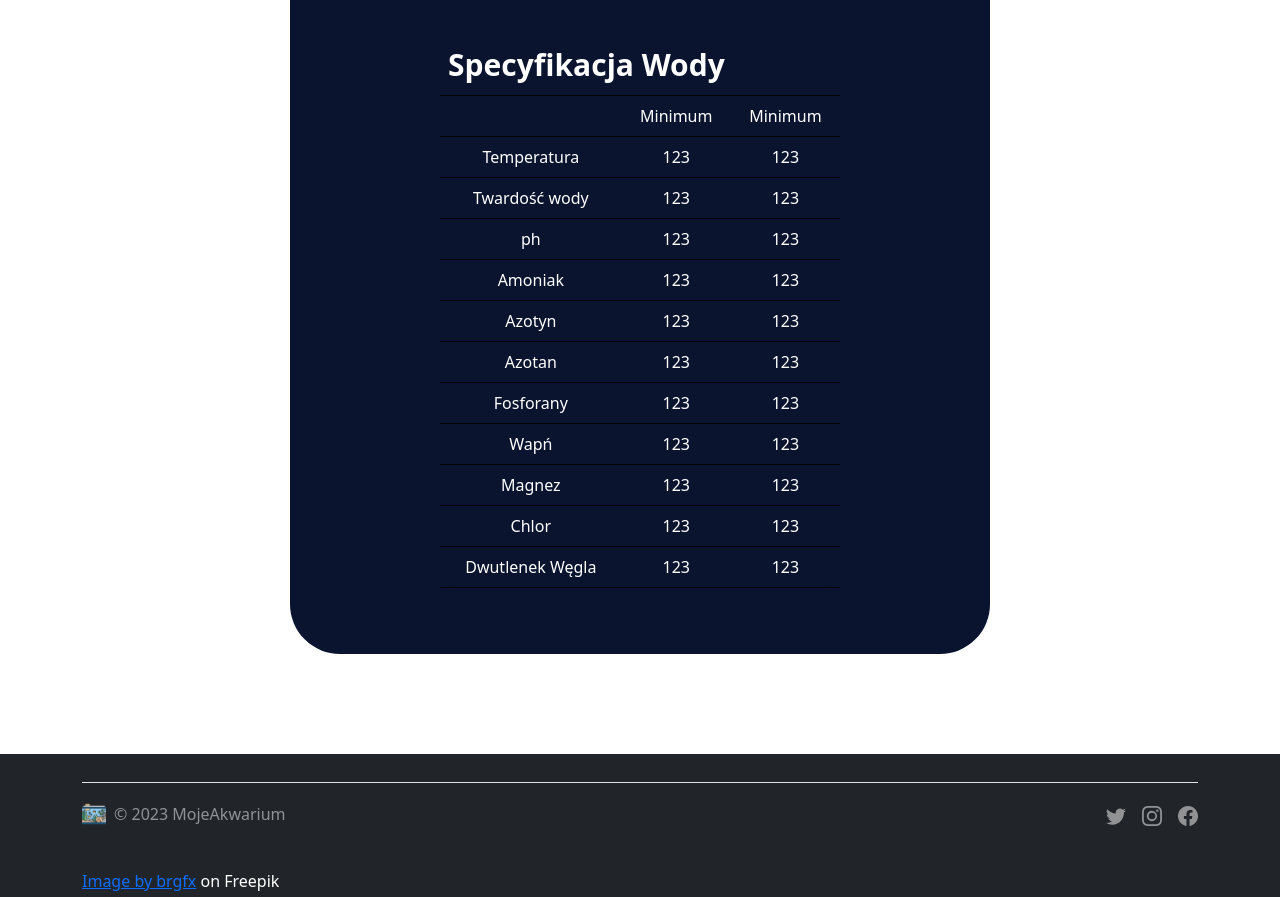
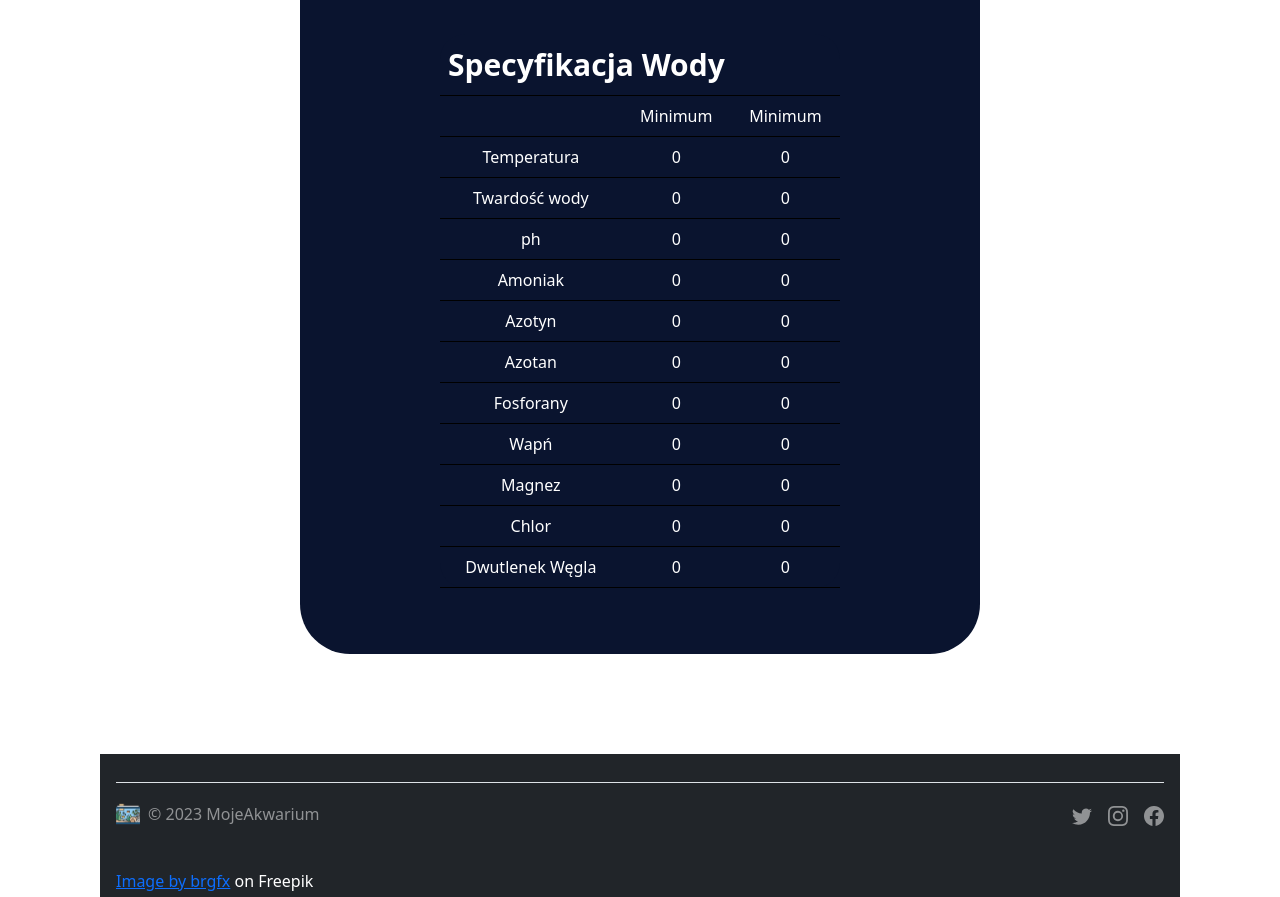
Before and after one commit to WPapuga/AkwariumPlus, a React (Create React App) app in the folder app/: page /szczegolyRyby in a window 1280 px wide. Shown: the part 840-1737 px from the top of the page. Built offline with nearby package versions, Linux system fonts and the light colour scheme; no server answers.

Commit message:
Changing FishDetails and cathing fishes from database

```diff
--- a/app/src/Components/FishList.js
+++ b/app/src/Components/FishList.js
@@ -10,8 +10,8 @@ function FishList({ fish, loading }) {
     <div className="FLFishContainer">
         {fish.map((item) => (
             <div className='FLFish' key={item.id}>
-                <Link to={`/szczegolyRyby?id=${item.id}`}><img className='FLFishImage' src={`images/${item.image}`}></img></Link>
-                <h3 className='FLFishName'>{item.name}</h3>
+                <Link to={`/szczegolyRyby?id=${item.id}`}><img className='FLFishImage' src={`images/${item.obraz}`}></img></Link>
+                <h3 className='FLFishName'>{item.gatunek}</h3>
             </div>
         ))}
     </div>
--- a/app/src/pages/FishDetails.js
+++ b/app/src/pages/FishDetails.js
@@ -9,26 +9,25 @@ function FishDetails() {
   const searchParams = new URLSearchParams(location.search);
   const id = searchParams.get("id");
   const [fish, setFish] = useState({});
-  const [loading, setLoading] = useState(false);
-  useEffect(() => {
-      setLoading(true);
-      fetch(`http://localhost:3030/getFishDetails?id=${id}`)
+  const [loading, setLoading] = useState(true);
+  useEffect( () => {
+    setLoading(true);
+    fetch(`http://localhost:3030/getFishDetails?id=${id}`)
         .then(response => response.json())
-        .then(data => {
+        .then( data => {
           setFish(data);
           console.log(data);
           setLoading(false);
         });
   }, []);
-
   return (
     <body className='FishBody'>
       <div className='FishDetailsContainer'>
-        <h1 className='FishName'>{loading ? 'Wczytywanie...' : fish.name}</h1><br></br>
-        <img className='FishImage' src={`/images/${fish.image}`}></img>
+        <h1 className='FishName'>{loading ? 'Wczytywanie...' : fish.nazwa}</h1><br></br>
+        <img className='FishImage' src={`/images/${fish.obraz}`}></img>
         <div className='FishDescription'>
           <h2>Opis ryby</h2>
-          <p>{fish.description}</p>
+          <p>{fish.opis}</p>
         </div>
         <div className='WaterSpecs'>
         <Table>
@@ -45,58 +44,58 @@ function FishDetails() {
             </tr>
             <tr>
               <td>Temperatura</td>
-              <td>123</td>
-              <td>123</td>
+              <td>{fish.parametrywodymin ? fish.parametrywodymin[0] : 0}</td>
+              <td>{fish.parametrywodymin ? fish.parametrywodymin[0] : 0}</td>
             </tr>
             <tr>
               <td>Twardość wody</td>
-              <td>123</td>
-              <td>123</td>
+              <td>{fish.parametrywodymin ? fish.parametrywodymin[1] : 0}</td>
+              <td>{fish.parametrywodymin ? fish.parametrywodymin[1] : 0}</td>
             </tr>
             <tr>
               <td>ph</td>
-              <td>123</td>
-              <td>123</td>
+              <td>{fish.parametrywodymin ? fish.parametrywodymin[2] : 0}</td>
+              <td>{fish.parametrywodymin ? fish.parametrywodymin[2] : 0}</td>
             </tr>
             <tr>
               <td>Amoniak</td>
-              <td>123</td>
-              <td>123</td>
+              <td>{fish.parametrywodymin ? fish.parametrywodymin[3] : 0}</td>
+              <td>{fish.parametrywodymin ? fish.parametrywodymin[3] : 0}</td>
             </tr>
             <tr>
               <td>Azotyn</td>
-              <td>123</td>
-              <td>123</td>
+              <td>{fish.parametrywodymin ? fish.parametrywodymin[4] : 0}</td>
+              <td>{fish.parametrywodymin ? fish.parametrywodymin[4] : 0}</td>
             </tr>
             <tr>
               <td>Azotan</td>
-              <td>123</td>
-              <td>123</td>
+              <td>{fish.parametrywodymin ? fish.parametrywodymin[5] : 0}</td>
+              <td>{fish.parametrywodymin ? fish.parametrywodymin[5] : 0}</td>
             </tr>
             <tr>
               <td>Fosforany</td>
-              <td>123</td>
-              <td>123</td>
+              <td>{fish.parametrywodymin ? fish.parametrywodymin[6] : 0}</td>
+              <td>{fish.parametrywodymin ? fish.parametrywodymin[6] : 0}</td>
             </tr>
             <tr>
               <td>Wapń</td>
-              <td>123</td>
-              <td>123</td>
+              <td>{fish.parametrywodymin ? fish.parametrywodymin[7] : 0}</td>
+              <td>{fish.parametrywodymin ? fish.parametrywodymin[7] : 0}</td>
             </tr>
             <tr>
               <td>Magnez</td>
-              <td>123</td>
-              <td>123</td>
+              <td>{fish.parametrywodymin ? fish.parametrywodymin[8] : 0}</td>
+              <td>{fish.parametrywodymin ? fish.parametrywodymin[8] : 0}</td>
             </tr>
             <tr>
               <td>Chlor</td>
-              <td>123</td>
-              <td>123</td>
+              <td>{fish.parametrywodymin ? fish.parametrywodymin[9] : 0}</td>
+              <td>{fish.parametrywodymin ? fish.parametrywodymin[9] : 0}</td>
             </tr>
             <tr>
               <td>Dwutlenek Węgla</td>
-              <td>123</td>
-              <td>123</td>
+              <td>{fish.parametrywodymin ? fish.parametrywodymin[10] : 0}</td>
+              <td>{fish.parametrywodymin ? fish.parametrywodymin[10] : 0}</td>
             </tr>
           </tbody>
         </Table>
--- a/app/src/pages/FishTankDetails.css
+++ b/app/src/pages/FishTankDetails.css
@@ -1,7 +1,9 @@
 body {
     min-height: 100vh;
+    align-content: center;
+    margin-left: 100px;
+    margin-right: 100px;
 }
-
 body h1 {
     text-align: center;
     padding-bottom: 25px;
```
Also changed, not shown: 1 other file (tests, documents, lock files or other folders).
